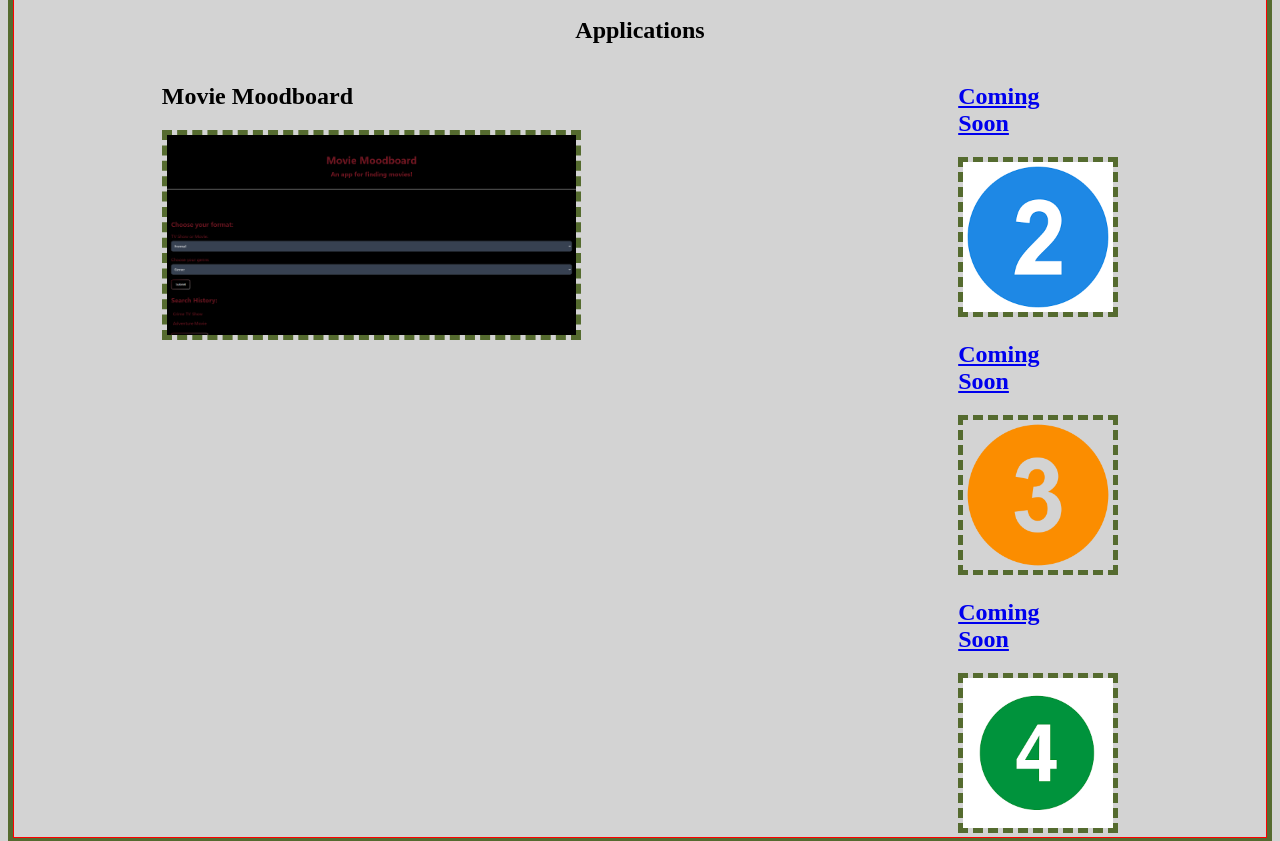
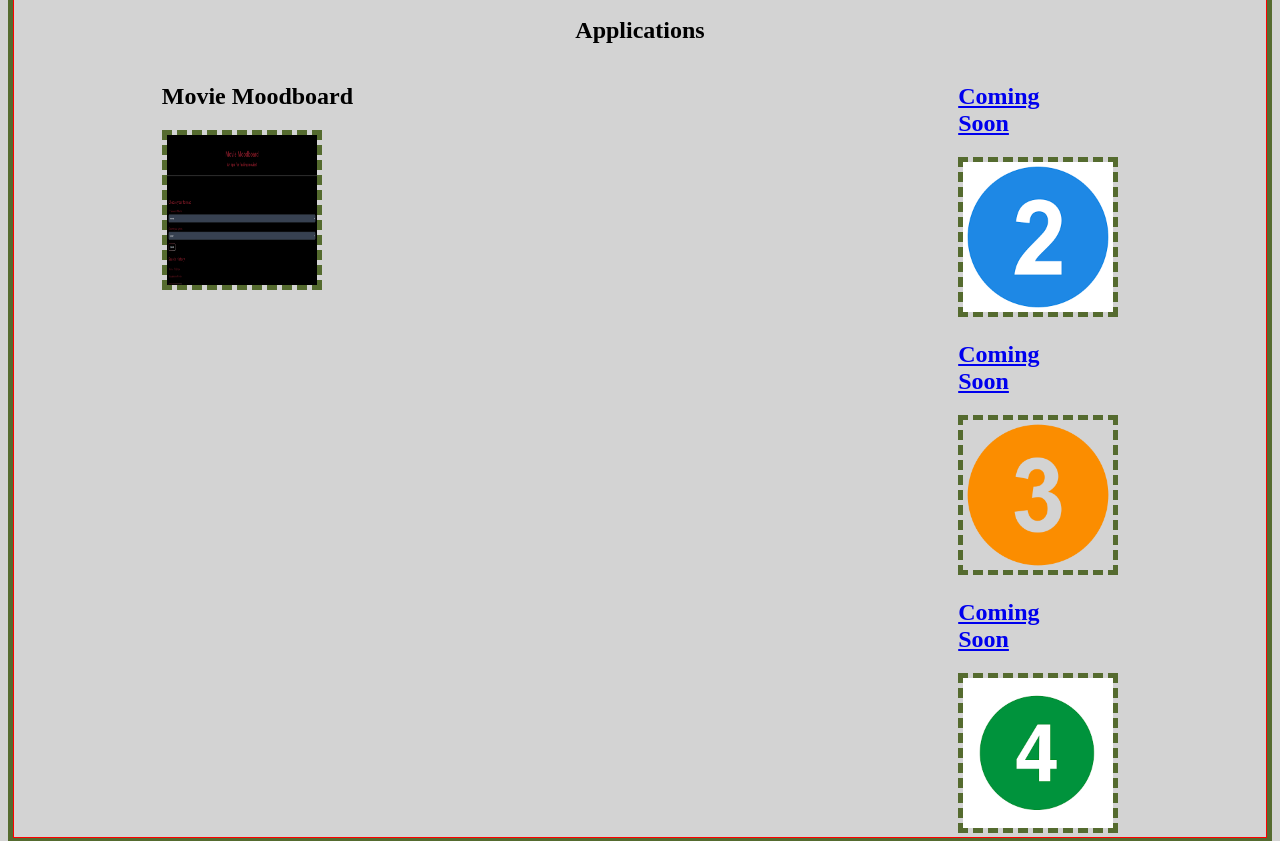
Before and after one commit to walleric23/Portfolio, a plain HTML site: page index.html in a window 1280 px wide. Shown: the part 908-1749 px from the top of the page. Drawn offline with Linux system fonts and the light colour scheme.

Commit message:
change photo size

```diff
--- a/styles.css
+++ b/styles.css
@@ -92,8 +92,8 @@ body {
 }
 
 #moodboard {
-  width: auto;
-  height: 200px;
+  width: 150px;
+  height: 150px;
   border: 5px;
   border-style: dashed;
   border-color: darkolivegreen;
```
